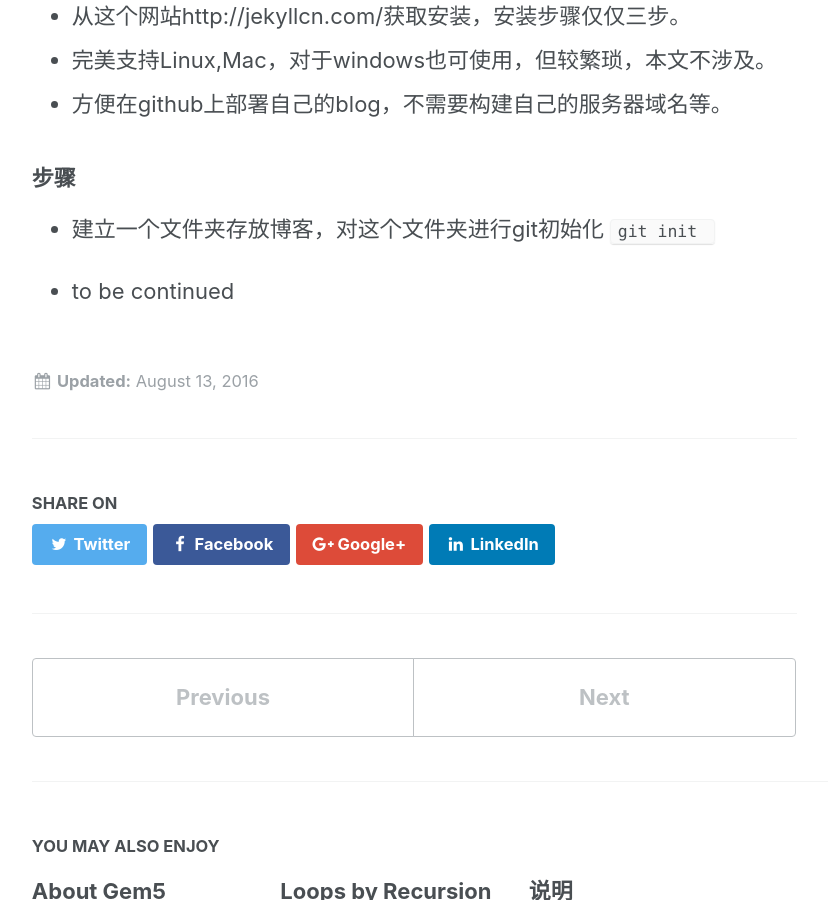
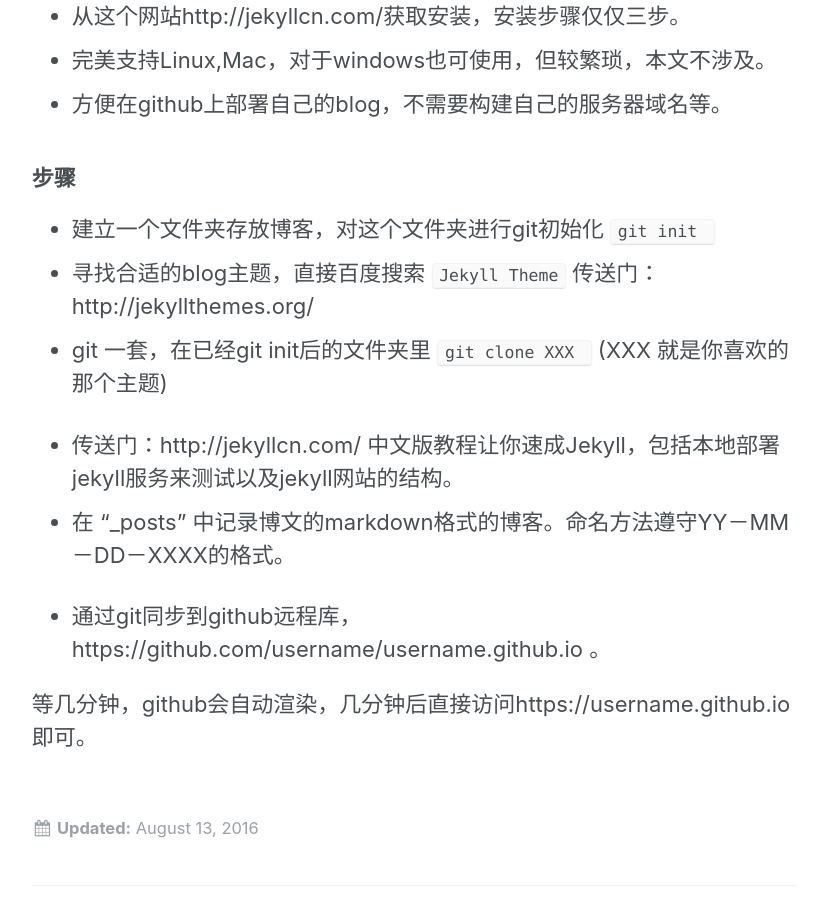
Before and after one commit to ZehuaLee/ZehuaLee.github.io, a Jekyll site: the page built from _posts/2016-8-13-BuildJkeyll.md, in a window 1280 px wide and 900 px high, scrolled down 326 px. Shown: the whole window, without its empty margins (252-1080 px from the left). Built offline with Jekyll 4.4.1, drawn with Linux system fonts in a browser that asks for light colours.

Commit message:
this is the automatically update @

````diff
--- a/_posts/2016-8-13-BuildJkeyll.md
+++ b/_posts/2016-8-13-BuildJkeyll.md
@@ -15,5 +15,15 @@ title: '在Mac上部署jekyll'
 * 建立一个文件夹存放博客，对这个文件夹进行git初始化
 ```git init
 ```
+* 寻找合适的blog主题，直接百度搜索  ```Jekyll Theme``` 传送门：http://jekyllthemes.org/
+* git 一套，在已经git init后的文件夹里
+```git clone XXX
+```
+(XXX 就是你喜欢的那个主题)
 
-* to be continued
+* 传送门：http://jekyllcn.com/ 中文版教程让你速成Jekyll，包括本地部署jekyll服务来测试以及jekyll网站的结构。
+* 在 "_posts" 中记录博文的markdown格式的博客。命名方法遵守YY－MM－DD－XXXX的格式。
+
+* 通过git同步到github远程库，https://github.com/username/username.github.io 。
+
+等几分钟，github会自动渲染，几分钟后直接访问https://username.github.io 即可。
````
